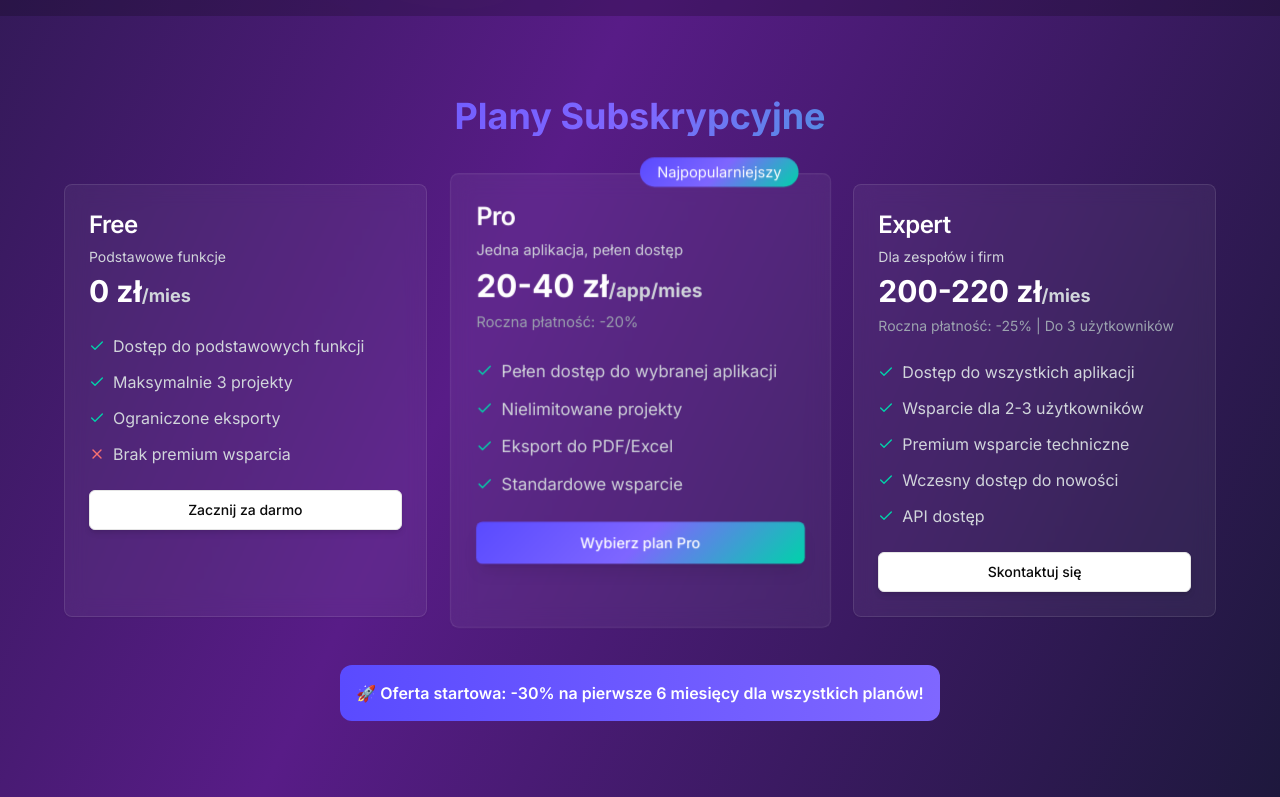
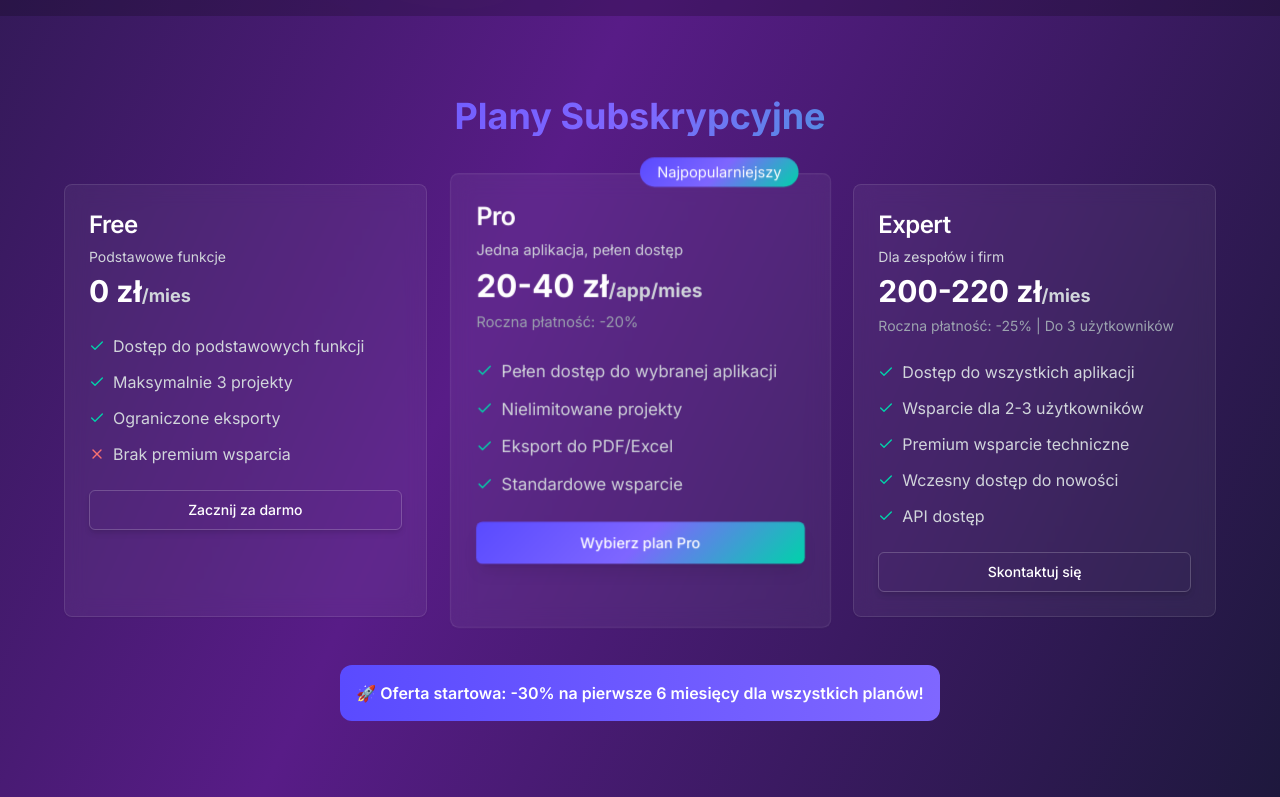
Before and after one commit to Tomionkkas/reno-hub-dashboard, a React (Vite) app: page / in a window 1280 px wide. Shown: the part 1386-2183 px from the top of the page. Built offline with nearby package versions, Linux system fonts and the light colour scheme.

Commit message:
Fix button visibility issues
Analyze and fix remaining button visibility problems.

```diff
--- a/src/components/ui/button.tsx
+++ b/src/components/ui/button.tsx
@@ -13,7 +13,7 @@ const buttonVariants = cva(
         destructive:
           "bg-destructive text-destructive-foreground hover:bg-destructive/90",
         outline:
-          "border border-input bg-background text-foreground hover:bg-accent hover:text-accent-foreground",
+          "border border-white/20 bg-transparent text-white hover:bg-white/10 hover:text-white",
         secondary:
           "bg-secondary text-secondary-foreground hover:bg-secondary/80",
         ghost: "hover:bg-accent hover:text-accent-foreground",
--- a/src/components/ui/enhanced-button.tsx
+++ b/src/components/ui/enhanced-button.tsx
@@ -11,7 +11,7 @@ const enhancedButtonVariants = cva(
       variant: {
         default: "bg-primary text-primary-foreground hover:bg-primary/90 shadow-lg hover:shadow-xl transform hover:-translate-y-1",
         destructive: "bg-destructive text-destructive-foreground hover:bg-destructive/90 shadow-lg hover:shadow-xl transform hover:-translate-y-1",
-        outline: "border border-input bg-background text-foreground hover:bg-accent hover:text-accent-foreground shadow-md hover:shadow-lg transform hover:-translate-y-0.5",
+        outline: "border border-white/20 bg-transparent text-white hover:bg-white/10 hover:text-white shadow-md hover:shadow-lg transform hover:-translate-y-0.5",
         secondary: "bg-secondary text-secondary-foreground hover:bg-secondary/80 shadow-md hover:shadow-lg transform hover:-translate-y-0.5",
         ghost: "hover:bg-accent hover:text-accent-foreground transform hover:scale-105",
         link: "text-primary underline-offset-4 hover:underline transform hover:scale-105",
--- a/src/pages/Index.tsx
+++ b/src/pages/Index.tsx
@@ -195,7 +195,7 @@ const Index = () => {
                       Brak premium wsparcia
                     </li>
                   </ul>
-                  <EnhancedButton className="w-full" variant="outline">
+                  <EnhancedButton className="w-full text-white" variant="outline">
                     Zacznij za darmo
                   </EnhancedButton>
                 </AnimatedCardContent>
@@ -268,7 +268,7 @@ const Index = () => {
                       API dostęp
                     </li>
                   </ul>
-                  <EnhancedButton className="w-full" variant="outline">
+                  <EnhancedButton className="w-full text-white" variant="outline">
                     Skontaktuj się
                   </EnhancedButton>
                 </AnimatedCardContent>
```
